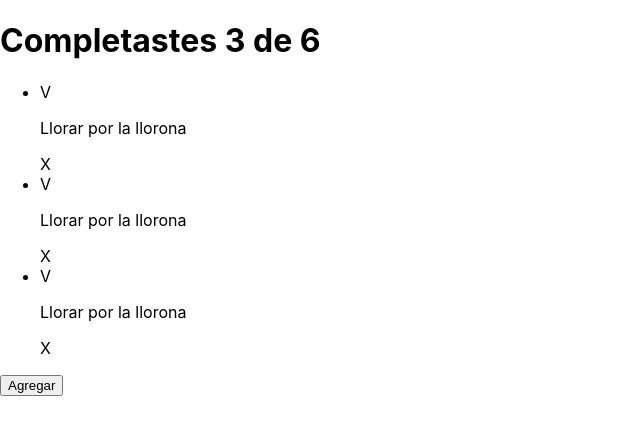
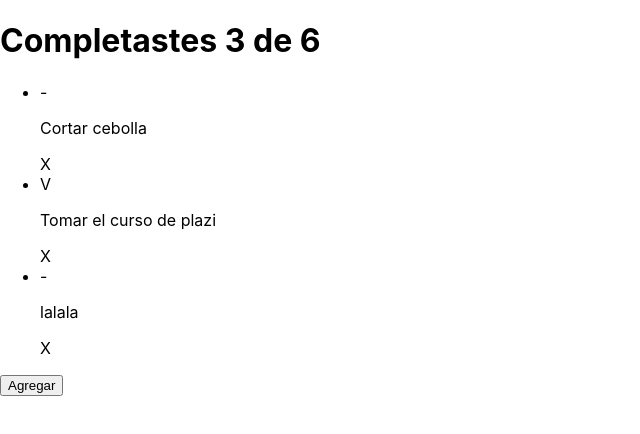
Before and after one commit to leugin/curso-react-intro-main, a React (Create React App) app: page / in a window 1280 px wide. Shown: the top 434 px of the page, without its empty margins (0-640 px from the left). Built offline with nearby package versions, Linux system fonts and the light colour scheme.

Commit message:
feat: add todo array

```diff
--- a/src/App.js
+++ b/src/App.js
@@ -8,15 +8,27 @@ import { TodoItem } from './TodoItem';
 import React from 'react'
 const total = 6
 const progress = 3
+
+const defaultTodos = [
+  {
+    text: "Cortar cebolla", completed: false
+  },
+  {
+    text: 'Tomar el curso de plazi ',  completed: true
+  },
+  {
+    text: 'lalala', completed: false
+  }
+]
 function App() {
   return (
-    <React.Fragment className="App">
+    <React.Fragment >
       <TodoCounter total={total} completed={progress}/>
       <TodoSearch/>
       <TodoList>
-        <TodoItem/>
-        <TodoItem/>
-        <TodoItem/>
+        {defaultTodos.map(todo => (
+          <TodoItem key={todo.text} text={todo.text} completed={todo.completed}/>
+        ))}
       </TodoList>
       <CreateTodoButton/>
 
--- a/src/TodoItem.js
+++ b/src/TodoItem.js
@@ -1,9 +1,9 @@
 
-function TodoItem (){
+function TodoItem ({text, completed}){
     return (
       <li>
-        <span>V</span>
-        <p>Llorar por la llorona</p>
+        <span>{completed ? 'V': '-'}</span>
+        <p>{text}</p>
         <span>X</span>
       </li>
 
```
